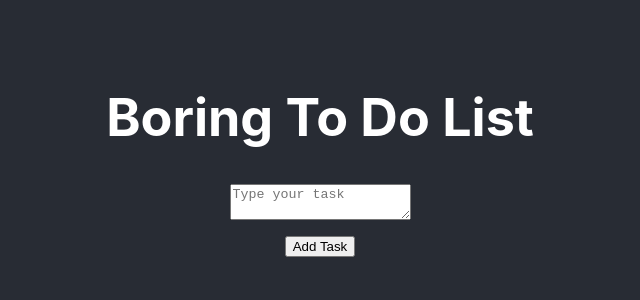
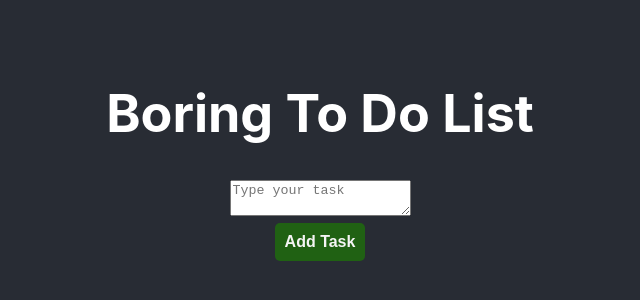
Before and after one commit to wirestanley/boring-todo-pc, a React (Create React App) app: page / in a window 1280 px wide. Shown: the part 246-546 px from the top of the page, without its empty margins (320-960 px from the left). Built offline with nearby package versions, Linux system fonts and the light colour scheme.

Commit message:
style button components

```diff
--- a/src/App.css
+++ b/src/App.css
@@ -36,3 +36,7 @@
     transform: rotate(360deg);
   }
 }
+
+.button {
+  background-color: aqua;
+}
--- a/src/components/Button.js
+++ b/src/components/Button.js
@@ -1,7 +1,11 @@
+import style from "../styles/Button.module.css";
+
 export default function Button({ text, onClick }) {
   return (
     <div>
-      <button onClick={onClick}>{text}</button>
+      <button className={style.button} onClick={onClick}>
+        {text}
+      </button>
     </div>
   );
 }
--- /dev/null
+++ b/src/styles/Button.module.css
@@ -0,0 +1,15 @@
+.button {
+  background-color: rgb(32, 97, 19);
+  outline: none;
+  border: none;
+  padding: 10px;
+  border-radius: 5px;
+  font-size: 1rem;
+  font-weight: bold;
+  color: whitesmoke;
+  transition-duration: 500ms;
+}
+
+.button:hover {
+  opacity: 0.7;
+}
```
